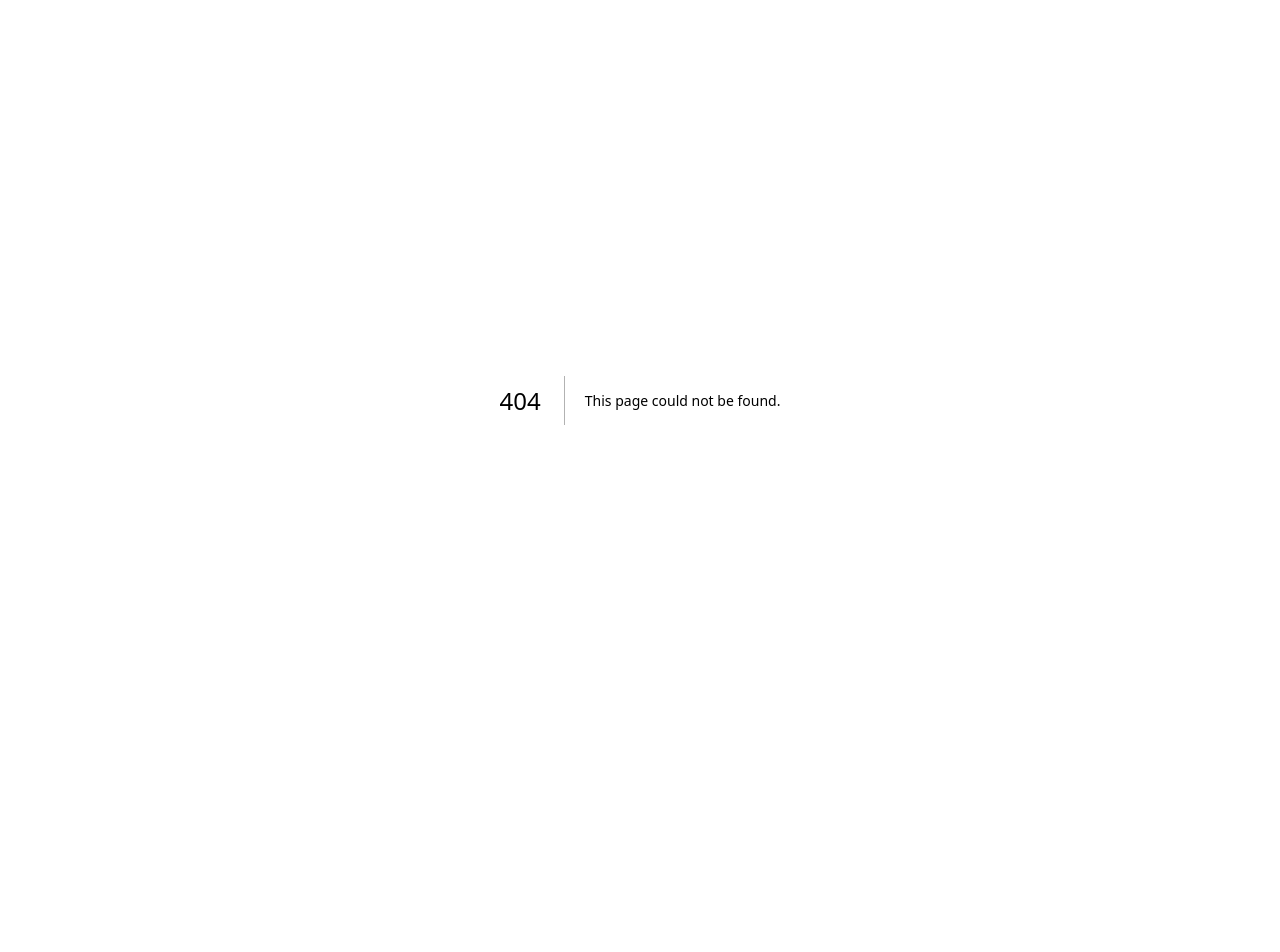
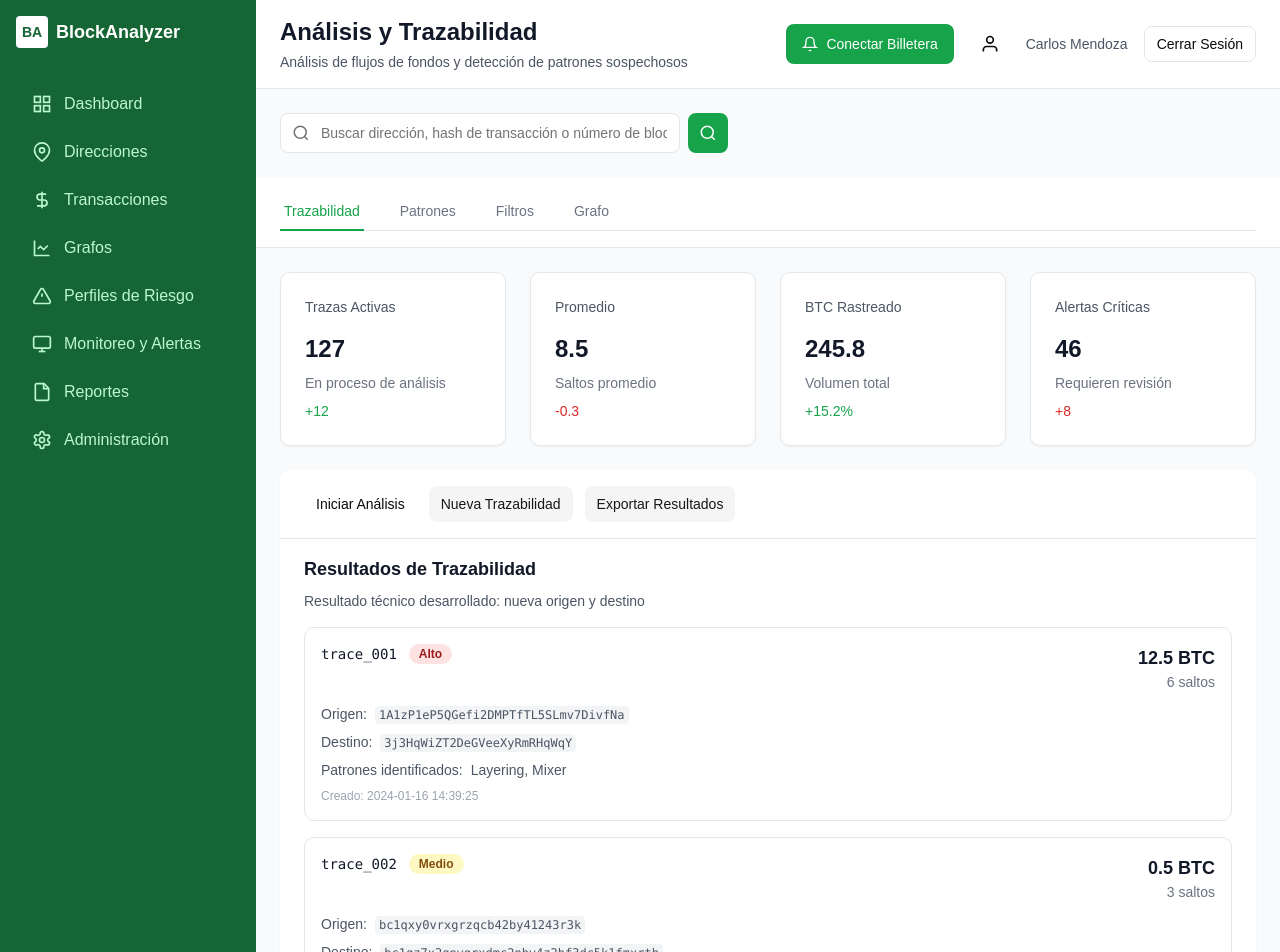
Before and after one commit to hibren/Programa-de-Trazabilidad-de-Criptomonedas-Orientado-a-Investigaciones-Forenses, a Next.js app in the folder frontend/: page /grafos in a window 1280 px wide. Before the commit this address had no page. Shown: the top 952 px of the page. Before the commit the page ends 800 px from the top, so only its background shows below. Built offline with nearby package versions, Linux system fonts and the light colour scheme.

Commit message:
grafos front

```diff
--- /dev/null
+++ b/frontend/app/grafos/page.jsx
@@ -0,0 +1,12 @@
+import GrafosContent from "../../src/components/organisms/GrafosContent"
+import Sidebar from "../../src/components/organisms/SideBar"
+
+
+export default function GrafosPage() {
+  return (
+    <div className="flex min-h-screen bg-gray-50">
+      <Sidebar activeItem="grafos" />
+      <GrafosContent />
+    </div>
+  )
+}
--- /dev/null
+++ b/frontend/src/components/organisms/GrafosContent.jsx
@@ -0,0 +1,222 @@
+"use client"
+
+import { useState } from "react"
+import Button from "../atoms/Button"
+import Icon from "../atoms/Icon"
+import Badge from "../atoms/Badge"
+import TopBar from "@/components/organisms/TopBar"
+import TabNavigation from "../molecules/TabNavigation"
+import SearchBar from "@/components/molecules/SearchBar"
+import StatCard from "../molecules/StatCard"
+
+const GrafosContent = () => {
+  const [activeTab, setActiveTab] = useState("trazabilidad")
+  const [searchQuery, setSearchQuery] = useState("")
+
+  const tabs = [
+    { id: "trazabilidad", label: "Trazabilidad" },
+    { id: "patrones", label: "Patrones" },
+    { id: "filtros", label: "Filtros" },
+    { id: "grafo", label: "Grafo" },
+  ]
+
+  const stats = [
+    {
+      title: "Trazas Activas",
+      value: "127",
+      subtitle: "En proceso de análisis",
+      icon: "activity",
+      trend: { positive: true, value: "+12" },
+    },
+    {
+      title: "Promedio",
+      value: "8.5",
+      subtitle: "Saltos promedio",
+      icon: "trending-up",
+      trend: { positive: false, value: "-0.3" },
+    },
+    {
+      title: "BTC Rastreado",
+      value: "245.8",
+      subtitle: "Volumen total",
+      icon: "bitcoin",
+      trend: { positive: true, value: "+15.2%" },
+    },
+    {
+      title: "Alertas Críticas",
+      value: "46",
+      subtitle: "Requieren revisión",
+      icon: "alert-triangle",
+      trend: { positive: false, value: "+8" },
+    },
+  ]
+
+  const trazabilidadResults = [
+    {
+      id: "trace_001",
+      status: "Alto",
+      origen: "1A1zP1eP5QGefi2DMPTfTL5SLmv7DivfNa",
+      destino: "3j3HqWiZT2DeGVeeXyRmRHqWqY",
+      patrones: "Layering, Mixer",
+      monto: "12.5 BTC",
+      saltos: "6 saltos",
+      fechaCreacion: "2024-01-16 14:39:25"
+    },
+    {
+      id: "trace_002",
+      status: "Medio",
+      origen: "bc1qxy0vrxgrzqcb42by41243r3k",
+      destino: "bc1qz7x2qnygrxdmc2nhy4z2bf3dc5k1fmxrth",
+      patrones: "Structuring",
+      monto: "0.5 BTC",
+      saltos: "3 saltos",
+      fechaCreacion: "2024-01-15 13:18:16"
+    },
+  ]
+
+  const renderTrazabilidadContent = () => (
+    <>
+      {/* Action Buttons */}
+      <div className="px-6 py-4 border-b border-gray-200 flex items-center justify-between">
+        <div className="flex items-center space-x-3">
+          <Button variant="primary" size="sm">
+            <Icon name="plus" size="sm" />
+            Iniciar Análisis
+          </Button>
+          <Button variant="secondary" size="sm">
+            <Icon name="list" size="sm" />
+            Nueva Trazabilidad
+          </Button>
+          <Button variant="secondary" size="sm">
+            <Icon name="download" size="sm" />
+            Exportar Resultados
+          </Button>
+        </div>
+      </div>
+
+      {/* Results Section */}
+      <div className="px-6 py-4">
+        <h3 className="text-lg font-semibold text-gray-900 mb-2">Resultados de Trazabilidad</h3>
+        <p className="text-sm text-gray-600 mb-4">
+          Resultado técnico desarrollado: nueva origen y destino
+        </p>
+
+        <div className="space-y-4">
+          {trazabilidadResults.map((result, index) => (
+            <div key={index} className="border border-gray-200 rounded-lg p-4">
+              <div className="flex items-start justify-between mb-3">
+                <div className="flex items-center space-x-3">
+                  <span className="text-sm font-mono text-gray-900">{result.id}</span>
+                  <Badge variant={result.status === "Alto" ? "danger" : "warning"}>
+                    {result.status}
+                  </Badge>
+                </div>
+                <div className="text-right">
+                  <div className="text-lg font-semibold text-gray-900">{result.monto}</div>
+                  <div className="text-sm text-gray-500">{result.saltos}</div>
+                </div>
+              </div>
+
+              <div className="space-y-2 text-sm text-gray-600">
+                <div>
+                  <span className="font-medium">Origen:</span>
+                  <code className="ml-2 text-xs bg-gray-100 px-1 py-0.5 rounded">
+                    {result.origen}
+                  </code>
+                </div>
+                <div>
+                  <span className="font-medium">Destino:</span>
+                  <code className="ml-2 text-xs bg-gray-100 px-1 py-0.5 rounded">
+                    {result.destino}
+                  </code>
+                </div>
+                <div>
+                  <span className="font-medium">Patrones identificados:</span>
+                  <span className="ml-2">{result.patrones}</span>
+                </div>
+                <div className="text-xs text-gray-400">
+                  Creado: {result.fechaCreacion}
+                </div>
+              </div>
+            </div>
+          ))}
+        </div>
+      </div>
+    </>
+  )
+
+  const renderTabContent = () => {
+    switch (activeTab) {
+      case "trazabilidad":
+        return renderTrazabilidadContent()
+      case "patrones":
+        return (
+          <div className="px-6 py-8 text-center">
+            <Icon name="search" size="lg" className="mx-auto text-gray-400 mb-4" />
+            <h3 className="text-lg font-medium text-gray-900 mb-2">Análisis de Patrones</h3>
+            <p className="text-gray-600">Contenido de análisis de patrones en desarrollo</p>
+          </div>
+        )
+      case "filtros":
+        return (
+          <div className="px-6 py-8 text-center">
+            <Icon name="filter" size="lg" className="mx-auto text-gray-400 mb-4" />
+            <h3 className="text-lg font-medium text-gray-900 mb-2">Filtros Avanzados</h3>
+            <p className="text-gray-600">Panel de configuración de filtros en desarrollo</p>
+          </div>
+        )
+      case "grafo":
+        return (
+          <div className="px-6 py-8 text-center">
+            <Icon name="git-branch" size="lg" className="mx-auto text-gray-400 mb-4" />
+            <h3 className="text-lg font-medium text-gray-900 mb-2">Visualización de Grafo</h3>
+            <p className="text-gray-600">Herramienta de visualización en desarrollo</p>
+          </div>
+        )
+      default:
+        return renderTrazabilidadContent()
+    }
+  }
+
+  return (
+    <div className="flex-1 bg-gray-50 min-h-screen">
+      {/* TopBar personalizado para Grafos */}
+      <TopBar
+        title="Análisis y Trazabilidad"
+        subtitle="Análisis de flujos de fondos y detección de patrones sospechosos"
+      />
+
+      {/* Search Bar */}
+      <div className="p-6 pb-0">
+        <div className="mb-6">
+          <SearchBar
+            placeholder="Buscar dirección, hash de transacción o número de bloque..."
+            className="w-full max-w-md"
+            onSearch={(query) => setSearchQuery(query)}
+          />
+        </div>
+      </div>
+
+      {/* Tabs */}
+      <div className="bg-white border-b border-gray-200 px-6 py-4">
+        <TabNavigation tabs={tabs} activeTab={activeTab} onTabChange={setActiveTab} />
+      </div>
+
+      {/* Stats Cards */}
+      <div className="p-6 pb-4">
+        <div className="grid grid-cols-1 md:grid-cols-2 lg:grid-cols-4 gap-6">
+          {stats.map((stat, index) => (
+            <StatCard key={index} {...stat} />
+          ))}
+        </div>
+      </div>
+
+      {/* Content Area */}
+      <div className="bg-white mx-6 mt-2 rounded-lg shadow-sm">
+        {renderTabContent()}
+      </div>
+    </div>
+  )
+}
+
+export default GrafosContent
```
